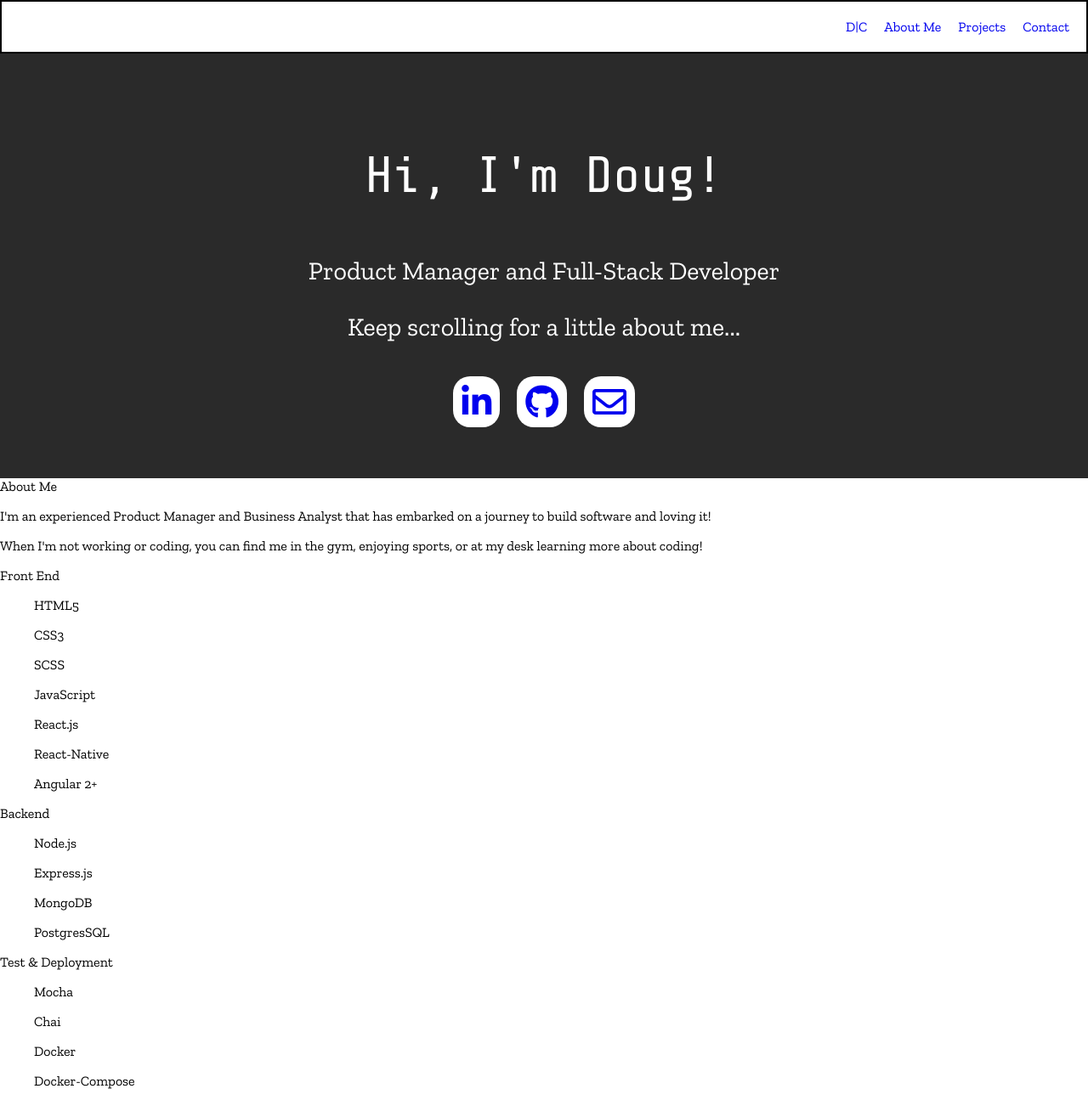
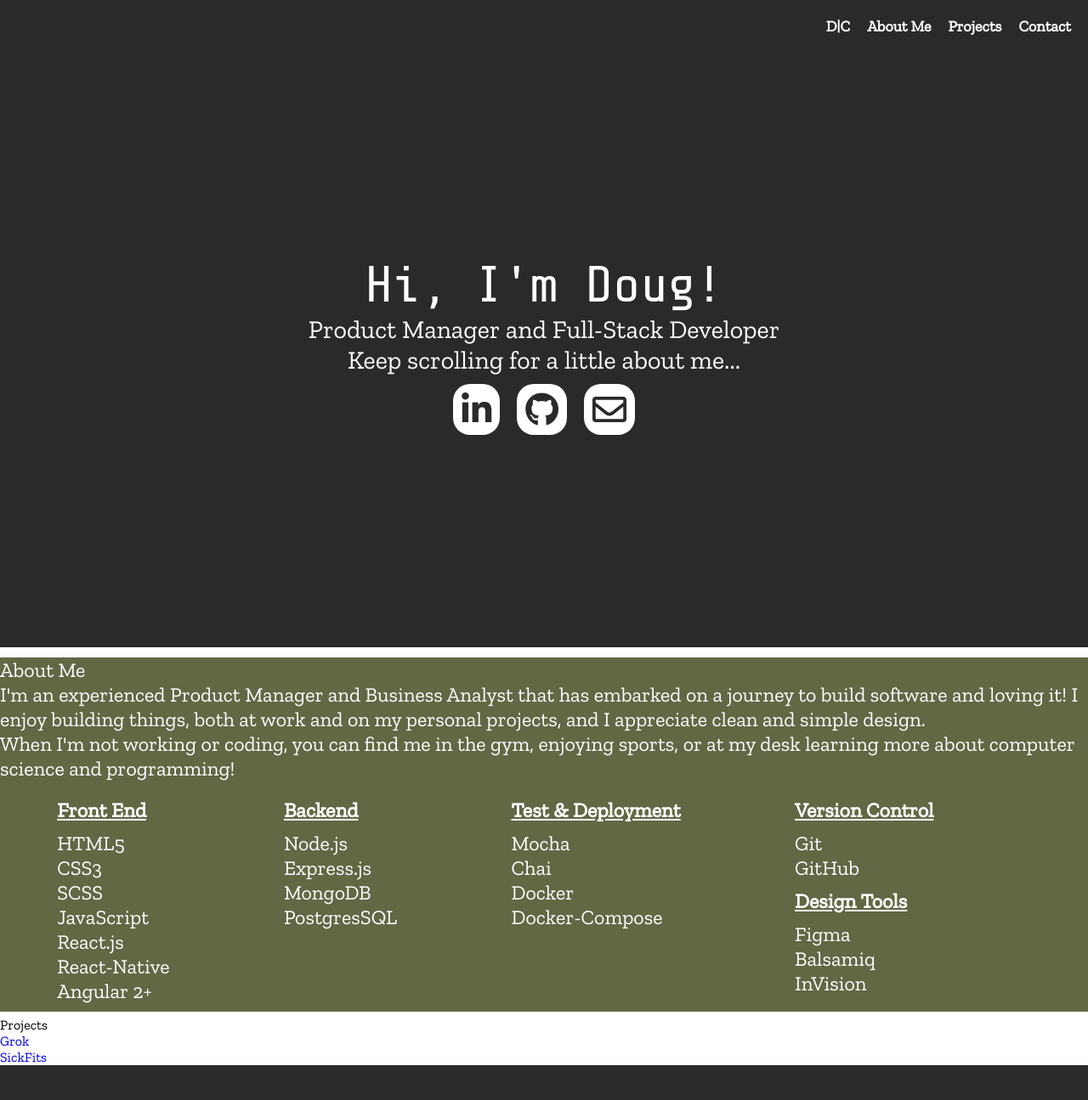
Before and after one commit to drcox23/drcox23.github.io, a plain HTML site: page index.html in a window 1280 px wide. Shown: the top 1295 px of the page at 85% size. Drawn offline with nearby package versions, Linux system fonts and the light colour scheme.

Commit message:
added some styling to header and about me section

```diff
--- a/css/styles.css
+++ b/css/styles.css
@@ -15,8 +15,19 @@ a {
   text-decoration: none;
 }
 
+i {
+  color: #2a2a2a;
+}
+
+ul,
+p {
+  margin: 0;
+  padding: 0;
+}
+
 .header {
-  border: 2px solid black;
+  /* border: 2px solid black; */
+  background-color: #2a2a2a;
   height: 10%;
   margin: auto;
   display: flex;
@@ -30,17 +41,29 @@ a {
   margin: 10px;
 }
 
-#home,
-#contact {
-  min-height: 500px;
+.nav {
+  color: #ffffff;
+  font-weight: bold;
+  font-size: 18px;
+}
+
+.nav:hover {
+  color: #ff0000;
+}
+
+#home {
+  min-height: 700px;
   width: 100%;
   display: flex;
-  flex-flow: column nowrap;
+  flex-flow: column wrap;
   justify-content: center;
   align-items: center;
   background-color: #2a2a2a;
   font-size: 30px;
   color: white;
+  border-bottom-color: #ffffff;
+  border-bottom-style: solid;
+  border-bottom-width: 6px;
 }
 
 .hd {
@@ -76,3 +99,41 @@ a {
   margin: 10px;
   padding: 10px;
 }
+
+#about-me {
+  background-color: #606844;
+  border-top: 6px solid #ffffff;
+  border-bottom: 6px solid #ffffff;
+  color: white;
+  font-size: 24px;
+}
+
+#skills {
+  display: flex;
+  flex-flow: row wrap;
+  justify-content: space-around;
+}
+
+.dev-skills {
+  margin: 5px;
+  padding: 5px;
+}
+
+.skills-cat {
+  text-decoration: underline;
+  font-weight: bold;
+  padding-bottom: 10px;
+  padding-top: 10px;
+}
+
+#contact {
+  min-height: 300px;
+  width: 100%;
+  display: flex;
+  flex-flow: column wrap;
+  justify-content: center;
+  align-items: center;
+  background-color: #2a2a2a;
+  font-size: 30px;
+  color: white;
+}
--- a/index.html
+++ b/index.html
@@ -17,16 +17,16 @@
   <!-- navigation -->
   <div class="header">
     <div class="logo">
-      <a href="#home">D|C</a>
+      <a class="nav" href="#home">D|C</a>
     </div>
     <div class="nav-class">
-      <a href="#about-me">About Me</a>
+      <a class="nav" href="#about-me">About Me</a>
     </div>
     <div class="nav-class">
-      <a href="#projects">Projects</a>
+      <a class="nav" href="#projects">Projects</a>
     </div>
     <div class="nav-class">
-      <a href="#contact">Contact</a>
+      <a class="nav" href="#contact">Contact</a>
     </div>
   </div>
 
@@ -68,13 +68,12 @@
     <div id="about-header">About Me</div>
     <div class="about-description">
       <p>I'm an experienced Product Manager and Business Analyst that has embarked on a journey to build software and
-        loving it!</p>
-      <p>When I'm not working or coding, you can find me in the gym, enjoying sports, or at my desk learning more about
-        coding!</p>
+        loving it! I enjoy building things, both at work and on my personal projects, and I appreciate clean and simple design.</p>
+      <p>When I'm not working or coding, you can find me in the gym, enjoying sports, or at my desk learning more about computer science and programming!</p>
     </div>
     <div id="skills">
-      <div id="frontend">
-        <p>Front End</p>
+      <div class=dev-skills id="frontend">
+        <p class="skills-cat">Front End</p>
           <ul>HTML5</ul>
           <ul>CSS3</ul>
           <ul>SCSS</ul>
@@ -83,24 +82,28 @@
           <ul>React-Native</ul>
           <ul>Angular 2+</ul>
       </div>
-      <div id="backend">
-        <p>Backend</p>
+      <div class=dev-skills id="backend">
+        <p class="skills-cat">Backend</p>
           <ul>Node.js</ul>
           <ul>Express.js</ul>
           <ul>MongoDB</ul>
           <ul>PostgresSQL</ul>
       </div>
-      <div id="test-deployment">
-        <p>Test & Deployment</p>
+      <div class=dev-skills id="test-deployment">
+        <p class="skills-cat">Test & Deployment</p>
           <ul>Mocha</ul>
           <ul>Chai</ul>
           <ul>Docker</ul>
           <ul>Docker-Compose</ul>
       </div>
-      <div id="version-control">
-        <p>Version Control</p>
+      <div class=dev-skills id="version-control">
+        <p class="skills-cat">Version Control</p>
           <ul>Git</ul>
           <ul>GitHub</ul>
+        <p class="skills-cat">Design Tools</p>
+          <ul>Figma</ul>
+          <ul>Balsamiq</ul>
+          <ul>InVision</ul>
       </div>
       <div></div>
 
@@ -142,7 +145,7 @@
       </div>
 
       <div class="icon-back">
-        <a href="mailto: drcox23@gmail.com">
+        <a class="test" href="mailto: drcox23@gmail.com">
           <i class="far fa-envelope fa-2x"></i>
         </a>
       </div>
```
Lines whose indentation alone changed are shown as unchanged.
